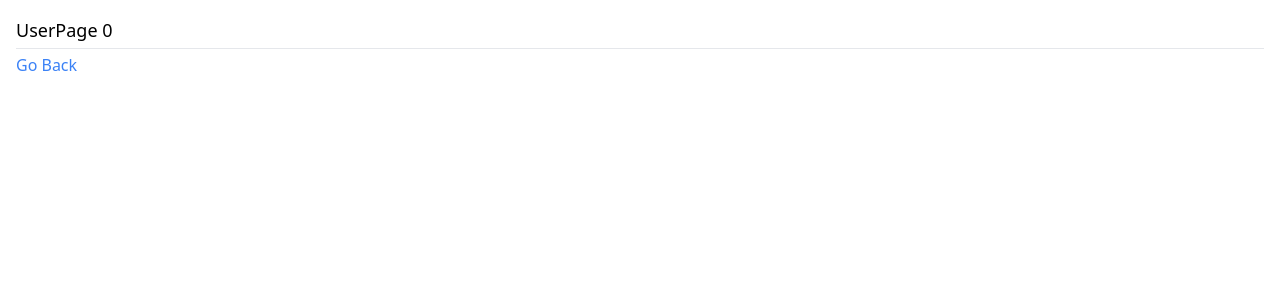
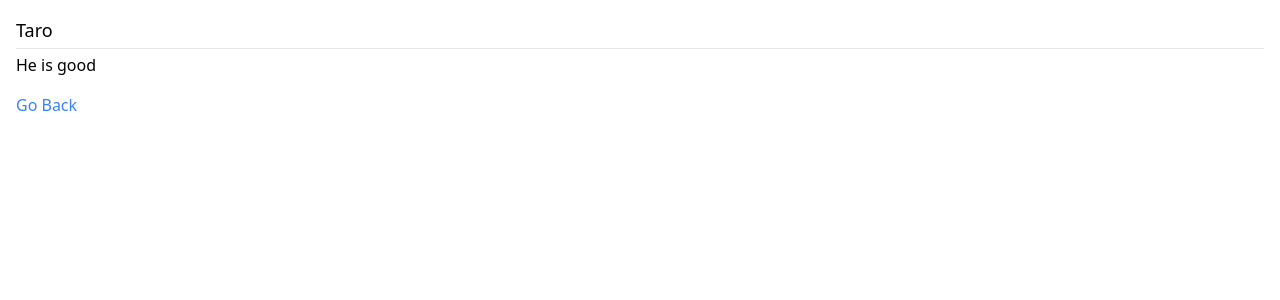
Before and after one commit to gusutaharu/Next-js-lesson, a Next.js app: page /users/0 in a window 1280 px wide. Shown: the top 300 px of the page. Built offline with nearby package versions, Linux system fonts and the light colour scheme.

Commit message:
lesson16

```diff
--- a/app/users/[userId]/page.tsx
+++ b/app/users/[userId]/page.tsx
@@ -1,3 +1,4 @@
+import { users } from "@/app/lib/users";
 import Link from "next/link";
 
 interface Props  {
@@ -6,12 +7,16 @@
 
 
 export default function UserPage(props: Props) {
+  const user = users[Number(props.params.userId)];
   return (
     <>
       <h1 className="text-lg border-b pb-1 mb-1">
-        UserPage {props.params.userId}
+        {user.name}
       </h1>
       <p>
+        {user.prof}
+      </p>
+      <p className="mt-4">
         <Link href="/" className="text-blue-500 hover:text-blue-700">
           Go Back
         </Link>
```
